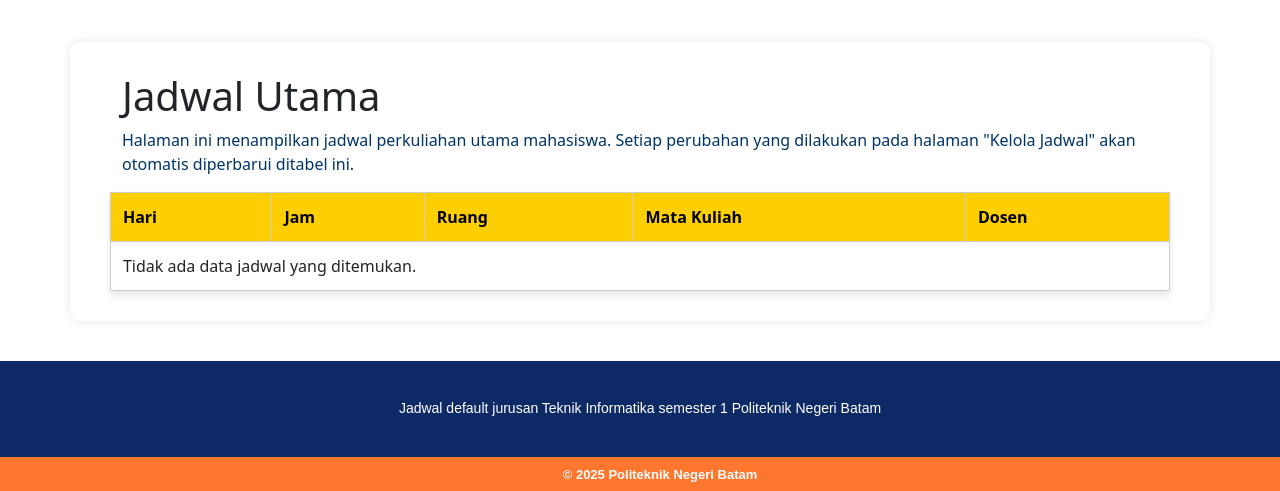
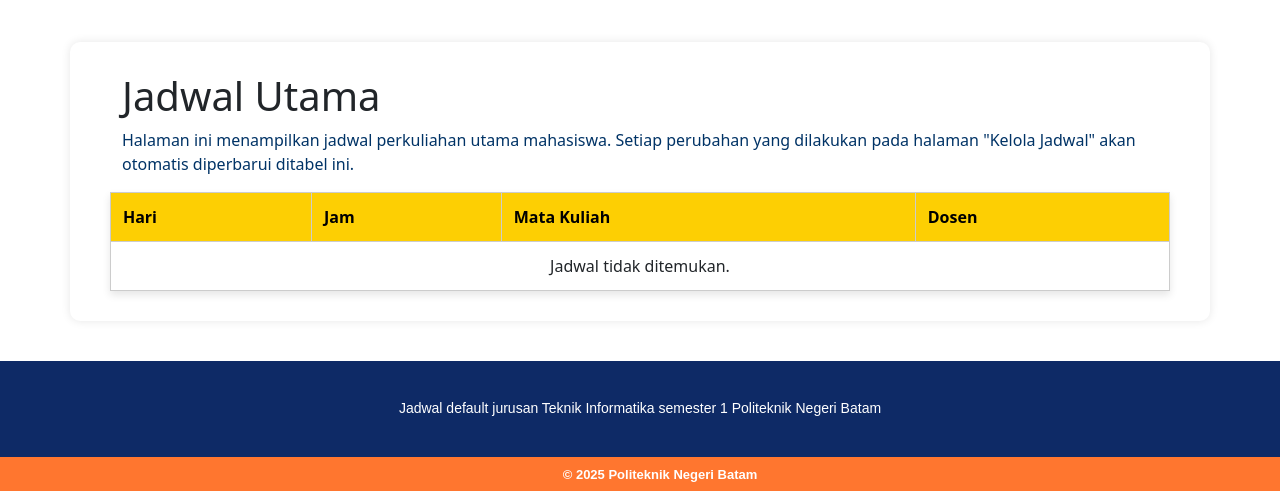
Before and after one commit to hafizh1478hlm/Jadwal-Perkuliahan-Mahasiswa, a PHP site: page /jadwalutama.php in a window 1280 px wide. Shown: the part 86-577 px from the top of the page. Run offline with PHP 8.4, Linux system fonts and the light colour scheme; data that the repository does not hold is empty.

Commit message:
Refactor schedule display logic in jadwalutama.php
Simplify query and update table structure for displaying schedules.

```diff
--- a/jadwalutama.php
+++ b/jadwalutama.php
@@ -7,11 +7,10 @@ $where_clause = "";
 
 if (!empty($keyword)) {
     $safe_keyword = $conn->real_escape_string($keyword);
-
     $where_clause = " WHERE
-        mk.nama_mk LIKE '%$safe_keyword%' OR
-        d.nama_dosen LIKE '%$safe_keyword%' OR
-        jk.ruang LIKE '%$safe_keyword%'";
+        matkul LIKE '%$safe_keyword%' OR
+        dosen LIKE '%$safe_keyword%' OR
+        hari LIKE '%$safe_keyword%'";
 }
 
 ?>
@@ -84,75 +83,45 @@ if (!empty($keyword)) {
         </p>
         <table class="jadwal-table">
         <thead>
-                <tr>
+    <tr style="background-color: #ffeb3b;">
         <th style="color: black;">Hari</th>
         <th style="color: black;">Jam</th>
-                    <th style="color: black;">Ruang</th>
         <th style="color: black;">Mata Kuliah</th>
         <th style="color: black;">Dosen</th>
     </tr>
 </thead>
 <tbody>
     <?php
-                    $query = "SELECT
-                                jk.hari,
-                                jk.waktu_mulai,
-                                jk.waktu_selesai,
-                                jk.ruang,
-                                mk.nama_mk,
-                                d.nama_dosen
-                            FROM
-                                jadwal_kuliah jk
-                            JOIN
-                                mata_kuliah mk ON jk.id_mk = mk.id_mk
-                            JOIN
-                                dosen d ON jk.id_dosen = d.id_dosen
-                            $where_clause
-                            ORDER BY
-                                FIELD(jk.hari, 'SENIN', 'SELASA', 'RABU', 'KAMIS', 'JUMAT', 'SABTU', 'MINGGU'),
-                                jk.waktu_mulai";
+    // Query disederhanakan tanpa JOIN
+    $query = "SELECT * FROM jd_utama $where_clause
+          ORDER BY FIELD(hari, 'SENIN', 'SELASA', 'RABU', 'KAMIS', 'JUMAT', 'SABTU', 'MINGGU'), jam_mulai";
 
     $result = $conn->query($query);
-
     $hari_sebelumnya = "";
 
     if ($result && $result->num_rows > 0) {
         while($data = $result->fetch_assoc()) {
             echo "<tr>";
 
-                        // --- LOGIKA ROWSPAN ---
+            // LOGIKA ROWSPAN (Dihitung berdasarkan tabel jd_utama)
             if ($data['hari'] != $hari_sebelumnya) {
-                            // 2. Perbarui Query Rowspan ($rowspan_query)
-                            // Query count juga harus menyisipkan filter $where_clause dan JOIN
-                            $rowspan_query = "SELECT COUNT(*) AS total FROM jadwal_kuliah jk
-                                            JOIN mata_kuliah mk ON jk.id_mk = mk.id_mk
-                                            JOIN dosen d ON jk.id_dosen = d.id_dosen
-                                            WHERE jk.hari = '{$data['hari']}' $where_clause";
-
+                $rowspan_query = "SELECT COUNT(*) AS total FROM jd_utama WHERE hari = '{$data['hari']}' $where_clause";
                 $rowspan_result = $conn->query($rowspan_query);
                 $rowspan_data = $rowspan_result->fetch_assoc();
                 $rowspan = $rowspan_data['total'];
 
-                            if ($rowspan > 0) {
-                                echo "<td rowspan='{$rowspan}'>{$data['hari']}</td>";
+                echo "<td rowspan='{$rowspan}' style='vertical-align:middle; font-weight:bold;'>{$data['hari']}</td>";
                 $hari_sebelumnya = $data['hari'];
             }
-                        }
-                        // ----------------------------------------------------------
 
-                        // Mencetak kolom lainnya
-                        echo "<td>" . substr($data['waktu_mulai'], 0, 5) . " - " . substr($data['waktu_selesai'], 0, 5) . "</td>";
-                        echo "<td>{$data['ruang']}</td>";
-                        echo "<td>{$data['nama_mk']}</td>";
-                        echo "<td>{$data['nama_dosen']}</td>";
-
+            // Menampilkan data (Nama kolom disesuaikan: jam, matkul, dosen)
+            echo "<td>{$data['jam_mulai']}</td>";
+            echo "<td>{$data['matkul']}</td>";
+            echo "<td>{$data['dosen']}</td>";
             echo "</tr>";
         }
     } else {
-                    // Tampilkan pesan yang lebih informatif
-                    echo "<tr><td colspan='5'>Tidak ada data jadwal yang ditemukan";
-                    if (!empty($keyword)) echo " untuk kata kunci '{$keyword}'";
-                    echo ".</td></tr>";
+        echo "<tr><td colspan='4' class='text-center'>Jadwal tidak ditemukan.</td></tr>";
     }
     ?>
 </tbody>
```
Lines whose indentation alone changed are shown as unchanged.
